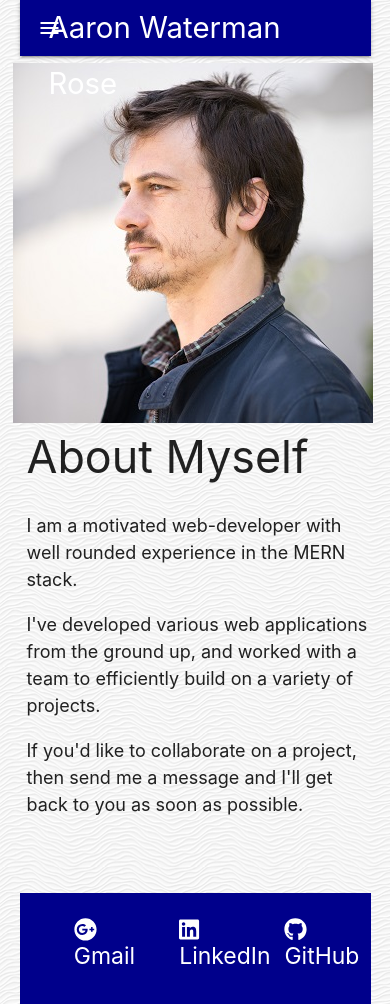
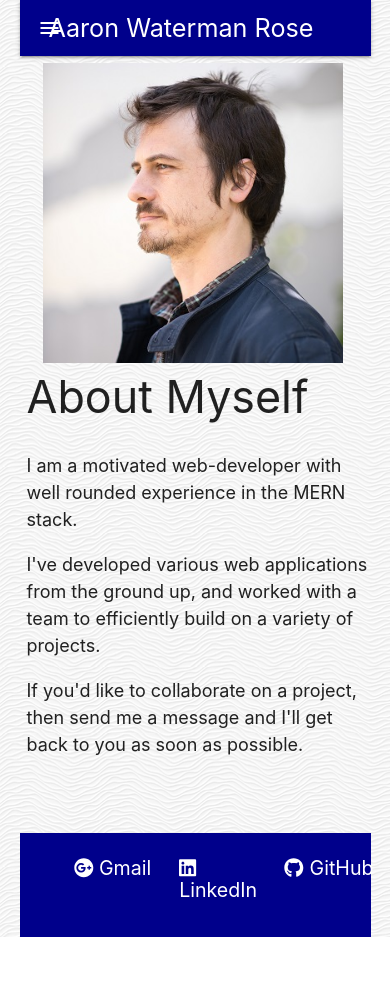
Before and after one commit to RexStrider/React-Portfolio, a React (Create React App) app in the folder client/: page / in a window 390 px wide. After the commit the page ends 937 px from the top, so only its background shows below. Built offline with nearby package versions, Linux system fonts and the light colour scheme.

Commit message:
mobile friendly update

```diff
--- a/client/src/Components/About.css
+++ b/client/src/Components/About.css
@@ -32,3 +32,10 @@
         align-items: center;
     }
 }
+
+@media (max-width: 500px) {
+    .about img {
+        max-height: 300px;
+        max-width: 300px !important;
+    }
+}
--- a/client/src/Components/Footer.css
+++ b/client/src/Components/Footer.css
@@ -14,9 +14,17 @@ body, #root, #container, #section {
 }
 
 .page-footer .container a h5 {
+    width: 120px;
     margin: 0;
 }
 
 .page-footer .container a h5:hover {
     color: violet !important;
 }
+
+@media only screen and (max-width: 500px) {
+    .page-footer .container a h5 {
+        font-size: 1.4rem;
+        width: 100px;
+    }
+}
--- a/client/src/Components/Header.css
+++ b/client/src/Components/Header.css
@@ -11,3 +11,9 @@ nav {
 .brand-logo:hover {
     cursor: default;
 }
+
+@media only screen and (max-width: 500px) {
+    nav .brand-logo {
+        font-size: 1.8rem;
+    }
+}
--- a/client/src/Components/Header.js
+++ b/client/src/Components/Header.js
@@ -18,6 +18,14 @@ class Header extends Component {
     handleClick = () => {
         // forces header to re-render and set an active class to one of the links below
         this.setState({  });
+
+        // close sidenav after clicking on menu
+        const elems = document.querySelectorAll('.sidenav');
+        const sidenav = M.Sidenav.getInstance(elems[0]);
+        if (sidenav.isOpen) {
+            sidenav.close();
+        }
+
     }
 
     render () {
--- a/package.json
+++ b/package.json
@@ -7,9 +7,9 @@
   "author": "Aaron Waterman Rose",
   "license": "MIT",
   "dependencies": {
-    "concurrently": "^4.1.0",
+    "concurrently": "^4.1.1",
     "express": "^4.17.1",
-    "nodemailer": "^6.2.1"
+    "nodemailer": "^6.3.0"
   },
   "scripts": {
     "start": "node index.js",
```
Also changed, not shown: client/package.json (+5 -5 lines), 2 other files (tests, documents, lock files or other folders).
